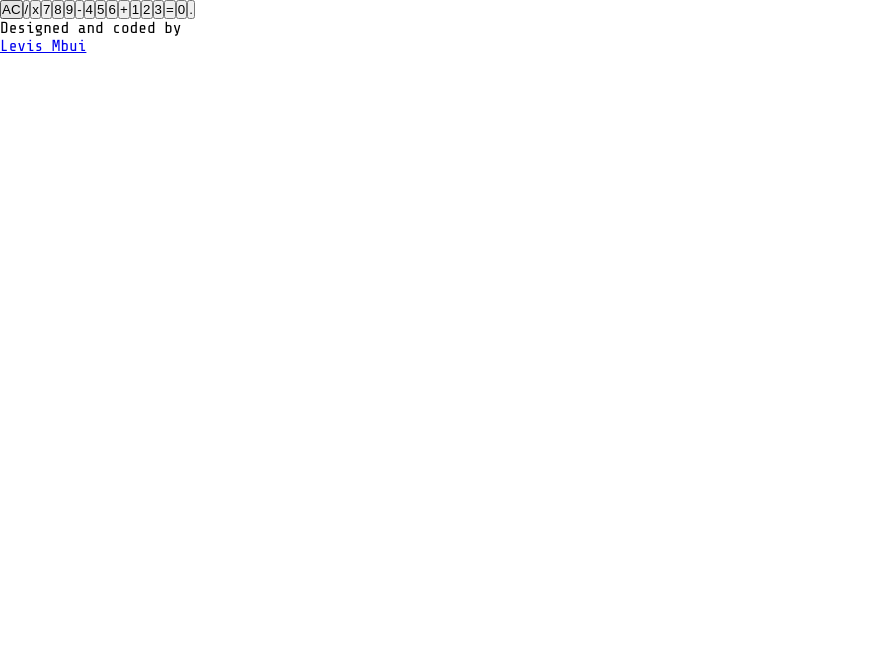
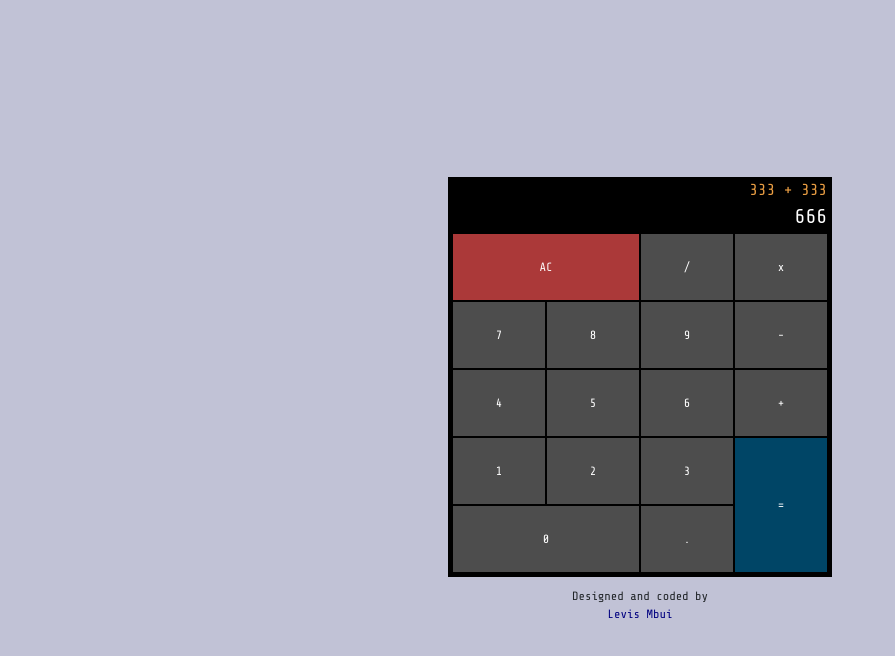
Before and after one commit to Levis155/javascript-calculator, a React (Vite) app: page / in a window 1280 px wide. Shown: the top 656 px of the page, without its empty margins (0-895 px from the left). Built offline with nearby package versions, Linux system fonts and the light colour scheme.

Commit message:
add styles

```diff
--- a/index.html
+++ b/index.html
@@ -3,6 +3,12 @@
   <head>
     <meta charset="UTF-8" />
     <link rel="icon" type="image/svg+xml" href="/vite.svg" />
+    <link
+      rel="stylesheet"
+      href="https://cdn.jsdelivr.net/npm/bootstrap@5.3.5/dist/css/bootstrap.min.css"
+      integrity="sha384-SgOJa3DmI69IUzQ2PVdRZhwQ+dy64/BUtbMJw1MZ8t5HZApcHrRKUc4W0kG879m7"
+      crossorigin="anonymous"
+    />
     <link rel="preconnect" href="https://fonts.googleapis.com" />
     <link rel="preconnect" href="https://fonts.gstatic.com" crossorigin />
     <link
--- a/src/App.css
+++ b/src/App.css
@@ -0,0 +1,69 @@
+.bg-light-purple{
+    background-color: var(--light-purple-color);
+}
+.calculator {
+  width: 80%;
+  padding: 0.5rem;
+  background-color: black;
+}
+.display {
+  height: 12%;
+}
+.expression,
+.result {
+  text-align: end;
+}
+.expression {
+  color: var(--orange-color);
+}
+.result {
+  font-size: 2rem;
+  color: white;
+}
+.buttons-grid {
+  height: 88%;
+  padding-top: 0.5rem;
+  display: grid;
+  grid-template-columns: repeat(4, 1fr);
+  gap: 2px;
+}
+
+button {
+  font-size: 1.2rem;
+  border: none;
+  cursor: pointer;
+  background: var(--dark-gray-color);
+  color: white;
+  transition: background 0.2s;
+}
+button:hover {
+  background: var(--light-gray-color);
+}
+.span-2 {
+  grid-column: span 2;
+}
+.clear {
+  background: var(--red-color);
+}
+
+.equal {
+  background: var(--blue-color);
+  grid-row: span 2;
+}
+.zero {
+  grid-column: span 2;
+}
+span {
+  margin-top: 1rem;
+  font-size: 1.2rem;
+  text-align: center;
+}
+span a {
+  text-decoration: none;
+  color: navy;
+}
+@media screen and (min-width: 992px) {
+  .calculator {
+    width: 30%;
+  }
+}
--- a/src/App.tsx
+++ b/src/App.tsx
@@ -2,11 +2,11 @@ import "./App.css";
 
 function App() {
   return (
-    <div className="app-wrapper">
-      <div className="calculator">
-        <div className="display">
-          <span className="expression"></span>
-          <span className="result"></span>
+    <div className="vh-100 d-flex flex-column justify-content-center align-items-center bg-light-purple">
+      <div className="calculator h-50">
+        <div className="display d-flex flex-column justify-content-center">
+          <div className="expression">333 + 333</div>
+          <div className="result">666</div>
         </div>
 
         <div className="buttons-grid">
```
